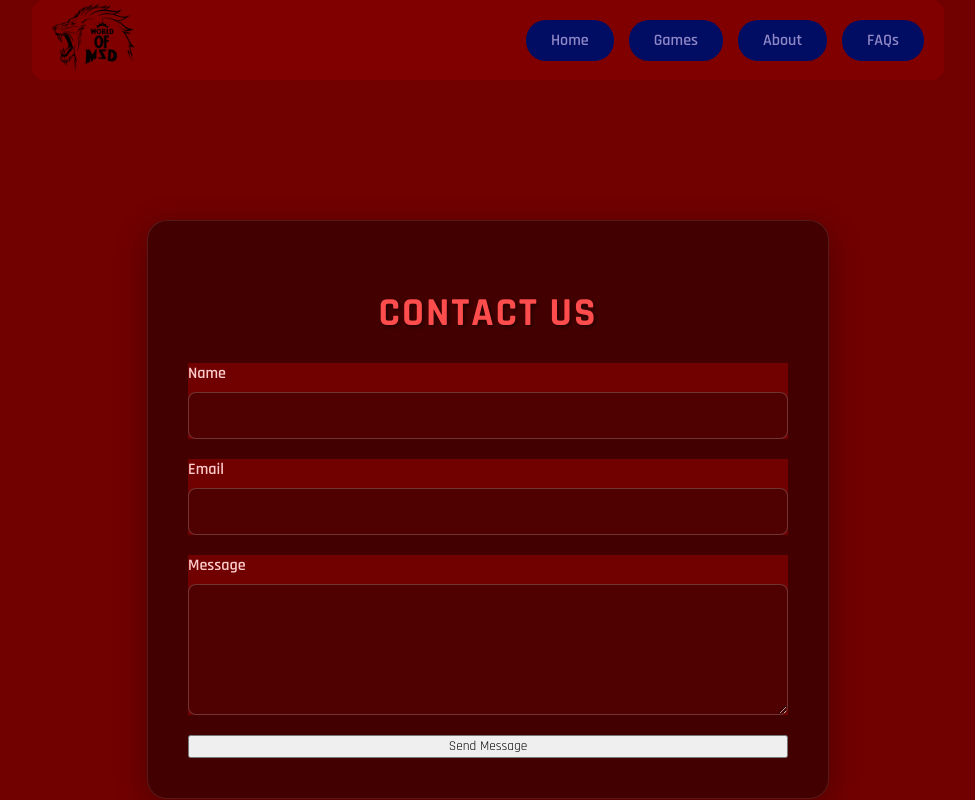
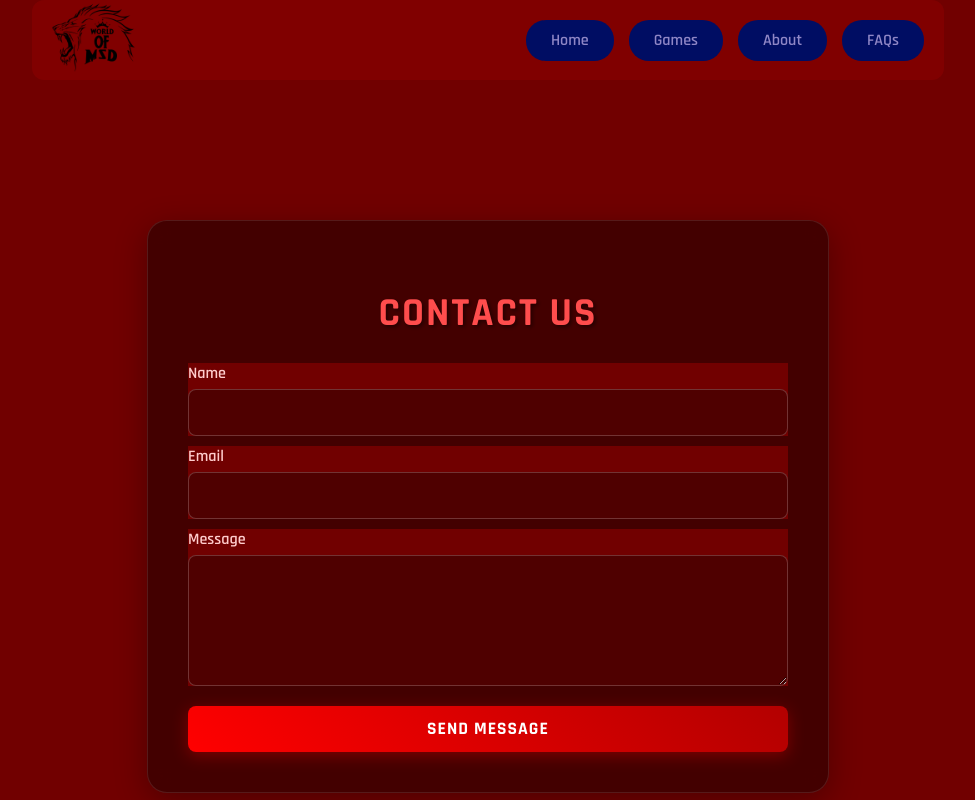
Before and after one commit to kp-code-dev/1st-Project, a React (Create React App) app: page /contact in a window 1280 px wide. Shown: the top 800 px of the page, without its empty margins (152-1127 px from the left). Built offline with nearby package versions, Linux system fonts and the light colour scheme; no server answers.

Commit message:
Fix ContactUs Button CSS application

```diff
--- a/src/Components/Button.js
+++ b/src/Components/Button.js
@@ -1,8 +1,6 @@
-import '../Styles/Button.css';
-
 function Button(props) {
     return(
-        <button className={props.className}>{props.text}</button>
+        <button className={props.className} style={props.style} onClick={props.onClick}>{props.text}</button>
     )
 }
 
--- a/src/Pages/ContactUs.js
+++ b/src/Pages/ContactUs.js
@@ -2,6 +2,7 @@ import React, { useState } from 'react';
 import Header from '../Components/Header';
 import Footer from '../Components/Footer';
 import Button from '../Components/Button';
+import '../Styles/ContactUs.css';
 
 function ContactUs() {
     const [formData, setFormData] = useState({
@@ -62,7 +63,7 @@ function ContactUs() {
                             rows="5"
                         ></textarea>
                     </div>
-                    <Button className="sub-btn" text="Send Message" style={{ width: '100%', cursor: 'pointer', marginTop: '10px' }} />
+                    <Button className="send-btn" text="Send Message" style={{ width: '100%', cursor: 'pointer', marginTop: '10px' }} />
                 </form>
             </div>
             <Footer />
--- a/src/Styles/ContactUs.css
+++ b/src/Styles/ContactUs.css
@@ -20,7 +20,7 @@ input, textarea {
     border-radius: 4px;
 }
 
-.sub-btn {
+.send-btn {
     padding: 12px 20px;
     background: linear-gradient(45deg, #ff0000, #b30000);
     color: #fff;
@@ -35,18 +35,18 @@ input, textarea {
     box-shadow: 0 4px 15px rgba(255, 0, 0, 0.3);
 }
 
-.sub-btn:hover {
+.send-btn:hover {
     background: linear-gradient(45deg, #ff3333, #e60000);
     transform: translateY(-2px);
     box-shadow: 0 6px 20px rgba(255, 0, 0, 0.5);
 }
 
-.sub-btn:active {
+.send-btn:active {
     transform: translateY(1px);
     box-shadow: 0 2px 10px rgba(255, 0, 0, 0.4);
 }
 
-.sub-btn:disabled {
+.send-btn:disabled {
     background: #666;
     color: #aaa;
     cursor: not-allowed;
--- a/src/Styles/GameDetails.css
+++ b/src/Styles/GameDetails.css
@@ -151,7 +151,7 @@ h2 {
     display: block;
     width: 100%;
     text-align: center;
-    padding: 15px 20px;
+    padding: 10px 0;
     font-size: 1.2rem;
     font-weight: bold;
     color: white;
```
Also changed, not shown: src/Styles/Button.css (deleted).
